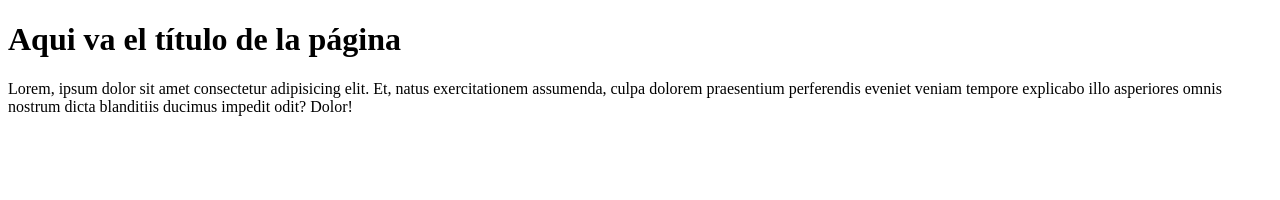
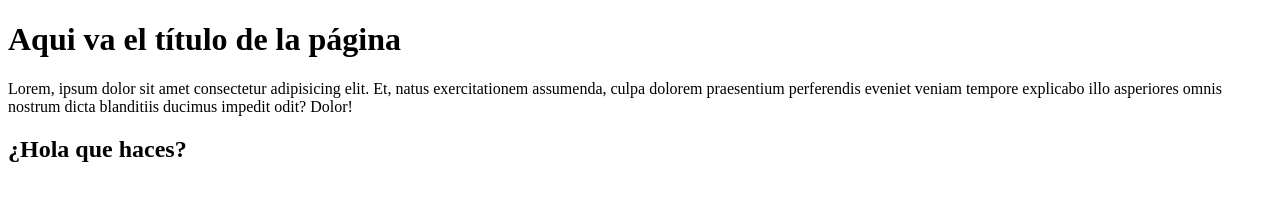
Before and after one commit to David168247/Proyecto-web-empresa-C, a plain HTML site: page index.html in a window 1280 px wide. Drawn offline with Linux system fonts and the light colour scheme.

Commit message:
Update index.html

```diff
--- a/index.html
+++ b/index.html
@@ -11,5 +11,7 @@
     <p>Lorem, ipsum dolor sit amet consectetur adipisicing elit. Et, natus exercitationem assumenda, culpa dolorem
     praesentium perferendis eveniet veniam tempore explicabo illo asperiores omnis nostrum dicta blanditiis ducimus
      impedit odit? Dolor!</p>
+
+   <h2>¿Hola que haces?</h2>
 </body>
 </html>
```
